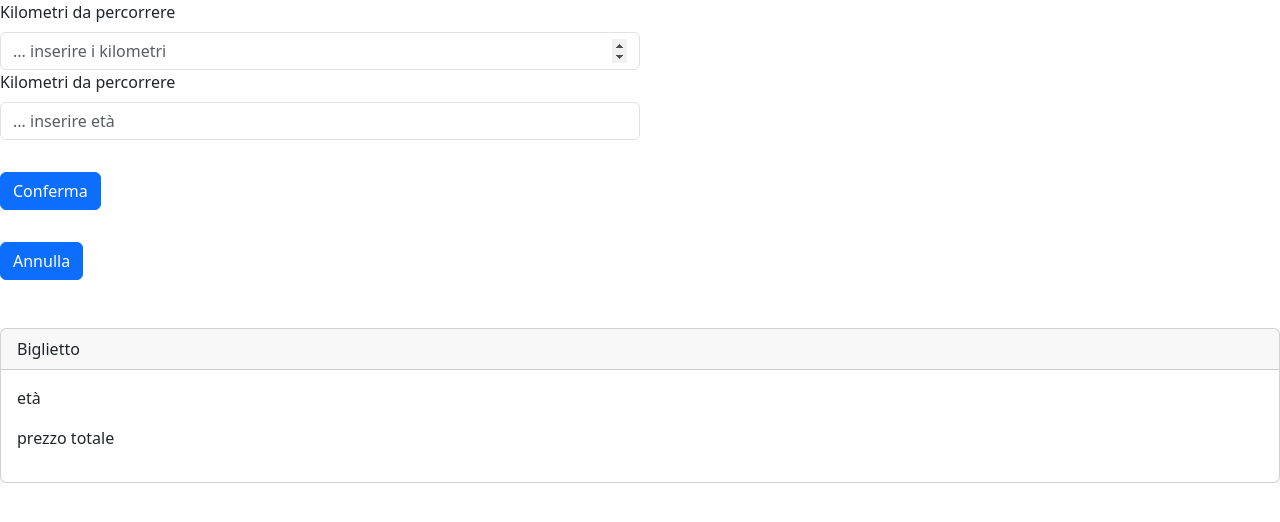
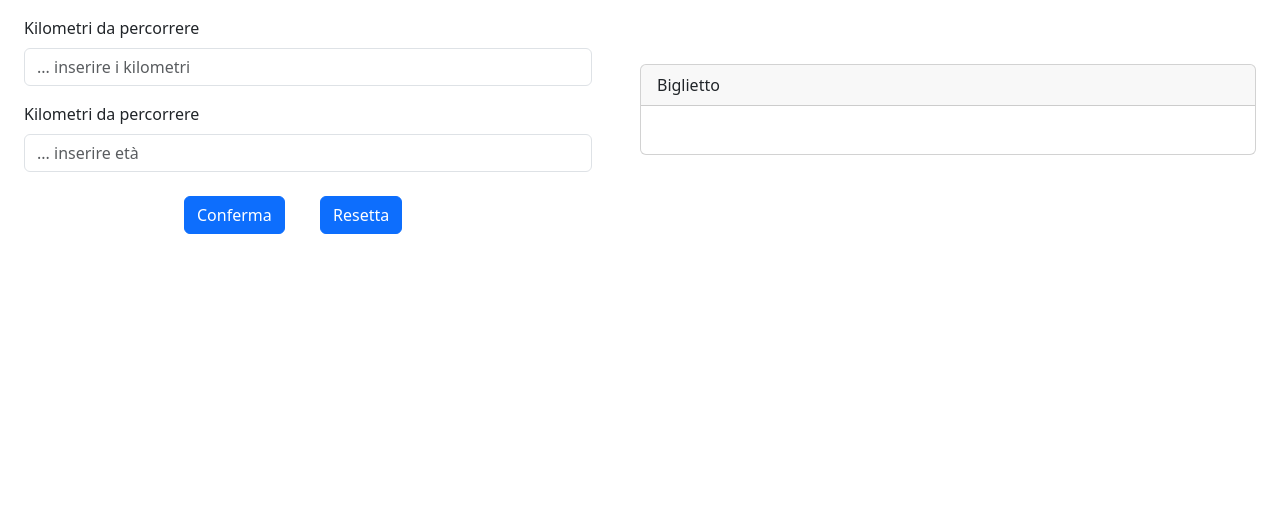
Before and after one commit to EdoardoPosfortunato/js-biglietto-treno-form, a plain HTML site: page index.html in a window 1280 px wide. Drawn offline with nearby package versions, Linux system fonts and the light colour scheme.

Commit message:
fix: layout

```diff
--- a/index.html
+++ b/index.html
@@ -13,37 +13,51 @@
 </head>
 
 <body>
+    <div class="container-fluid my-3">
+        <div class="row justify-content-center">
+
+            <div class="col-12 col-lg-6 row justify-content-center">
+
                 <form action="" id="informations">
-        <div class="col-12 col-lg-6">
+                    <div class="col-12 row justify-content-center">
+                        <div class="col-12">
                             <label class="form-label" for="kilometri">Kilometri da percorrere</label>
-            <input class="form-control" type="number" id="kilometri" placeholder="... inserire i kilometri " />
+                            <input class="form-control" type="number" id="kilometri"
+                                placeholder="... inserire i kilometri " />
                         </div>
-        <div class="col-12 col-lg-6">
+                        <div class="col-12 pt-3">
                             <label class="form-label" for="age">Kilometri da percorrere</label>
                             <input class="form-control" type="number" id="age" placeholder="... inserire età " />
                         </div>
-        <div class="col-12 col-lg-6 pt-4">
+                        <div class="row col-6">
+
+                            <div class="col-6 col-lg-6 pt-3">
                                 <button class="btn btn-primary mt-2" type="submit">
                                     Conferma
                                 </button>
                             </div>
-          <div class="col-12 col-lg-6 pt-4">
+                            <div class="col-6 col-lg-6 pt-3">
                                 <button class="btn btn-primary mt-2" type="reset">
-              Annulla
+                                    Resetta
                                 </button>
+                            </div>
                         </div>
 
                 </form>
+            </div>
 
-
-    <div class="col-12 my-5">
+        </div>
+        <div class="col-12 col-lg-6 my-5">
             <div class="card" id="ticket">
                 <div class="card-header">Biglietto</div>
                 <div class="card-body">
                     <div class="row">
                         <div class="col-12">
-                        <p class="età">età</p>
-                        <p class="price">prezzo totale</p>
+                            <p class="età"></p>
+                            <p class="price"></p>
+                        </div>
+                    </div>
+                </div>
             </div>
         </div>
         </div>
```
Lines whose indentation alone changed are shown as unchanged.
